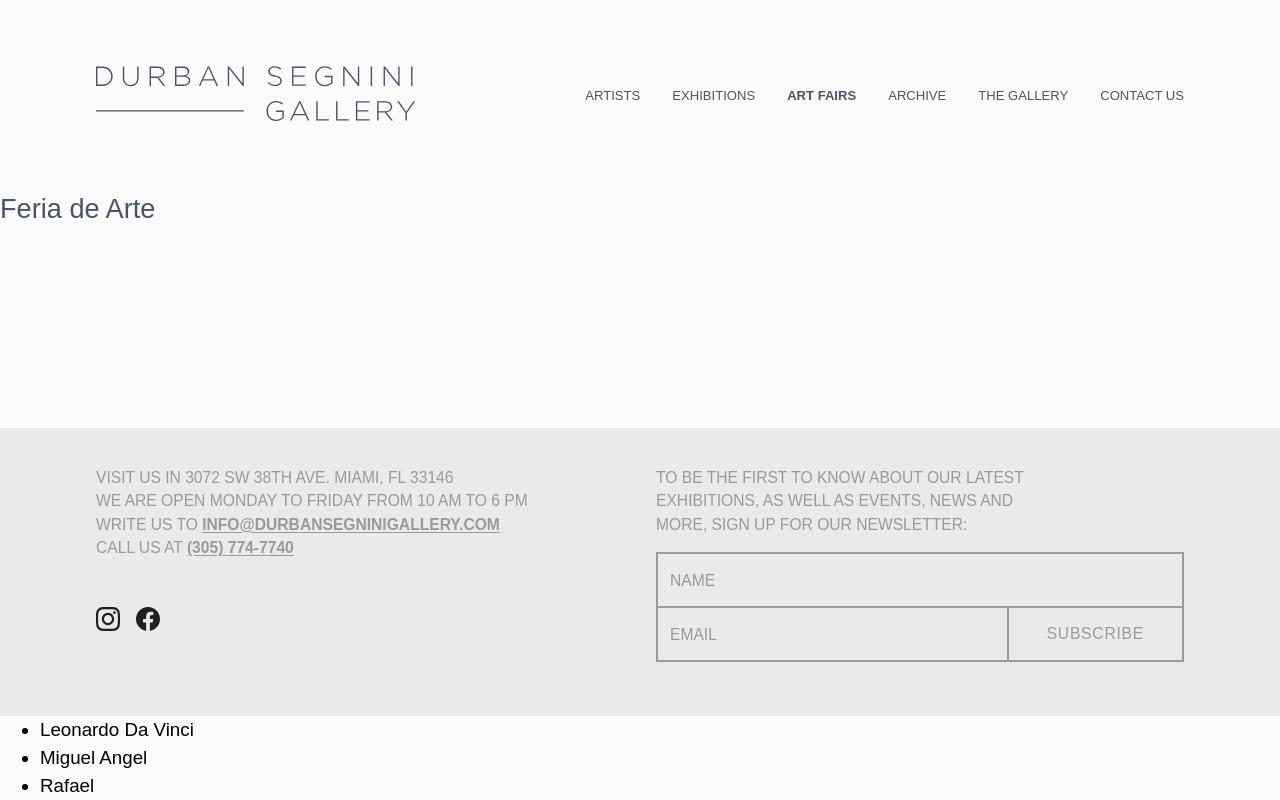
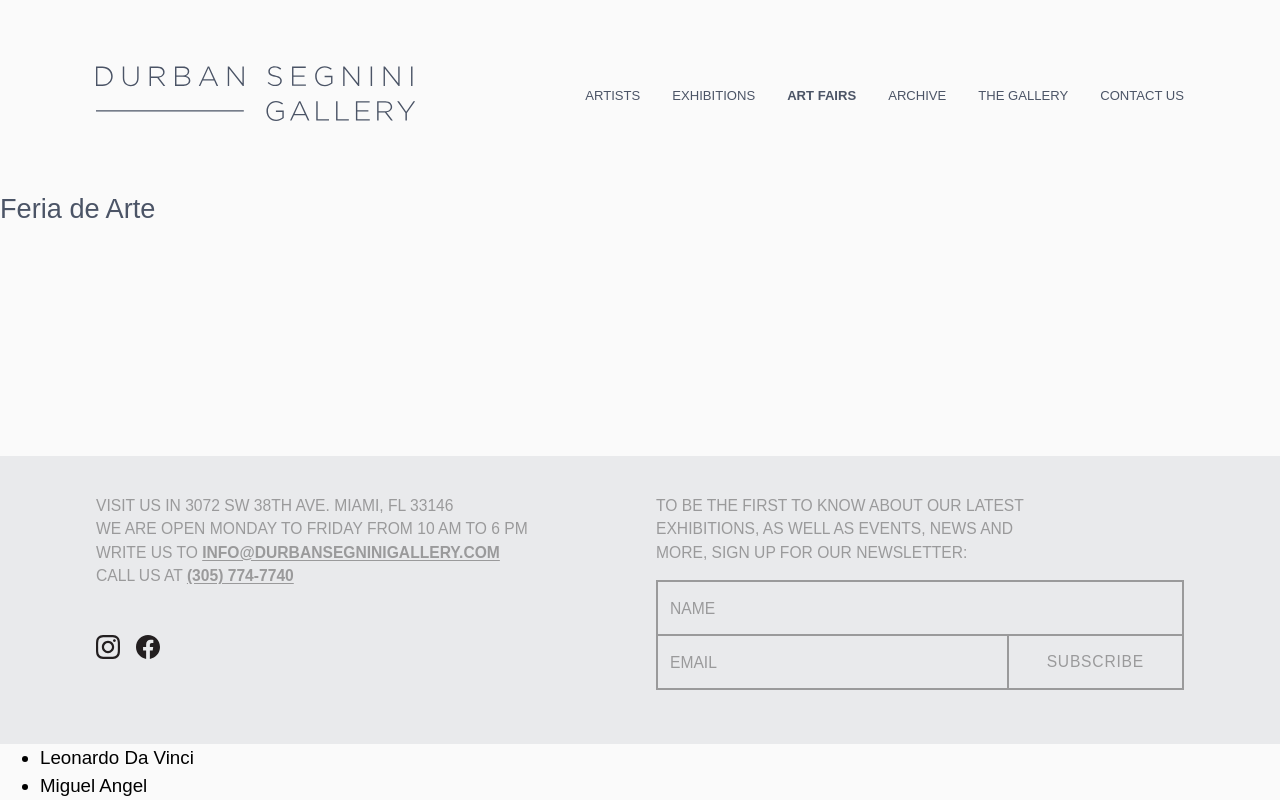
Before and after one commit to durban-segnini/durban-segnini, an Eleventy site: page src/content/artfairs/1998-feria-de-arte.md in a window 1280 px wide. Built offline with nearby package versions, Linux system fonts and the light colour scheme; Eleventy itself is replaced by a stand-in of ours; files that its build step writes are made by us from their sources; a script that the page names is missing.

Commit message:
Update Art Fair “1998-feria-de-arte” - Alberto De Lucca <albertodelucca@gmail.com> via DecapBridge

```diff
--- a/src/content/artfairs/1998-feria-de-arte.md
+++ b/src/content/artfairs/1998-feria-de-arte.md
@@ -4,4 +4,3 @@
 ---
 - Leonardo Da Vinci
 - Miguel Angel
-- Rafael
```
